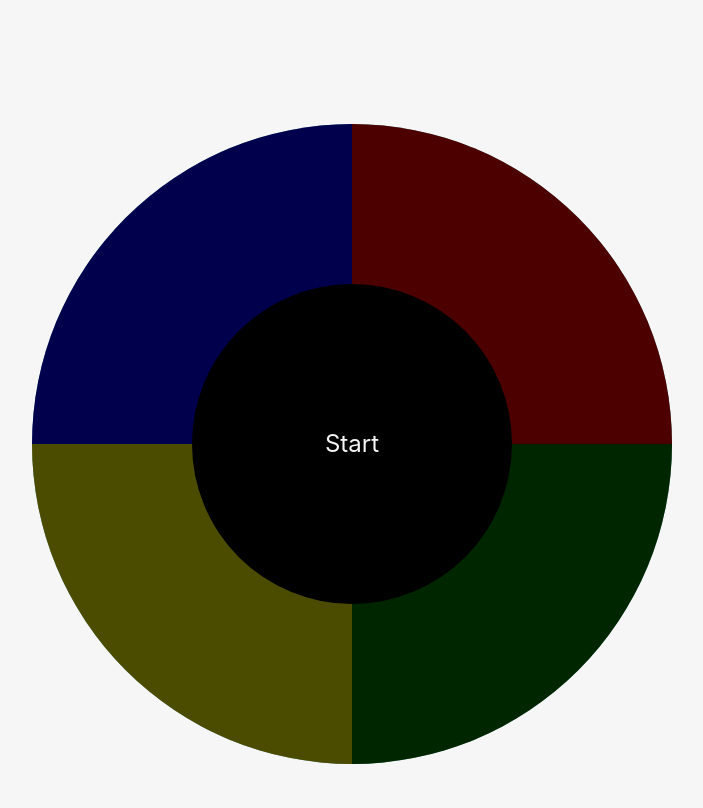
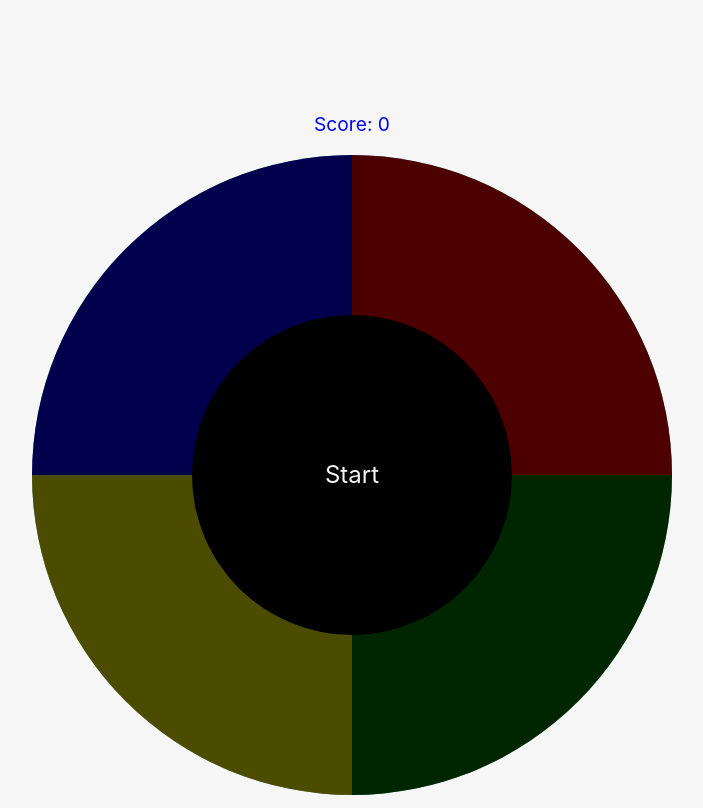
Before and after one commit to loloof64/color-sequence-memory, a React (Vite) app: page / in a window 1280 px wide. Shown: the whole page, without its empty margins (296-999 px from the left). Built offline with nearby package versions, Linux system fonts and the light colour scheme.

Commit message:
feat: add score display

```diff
--- a/src/App.tsx
+++ b/src/App.tsx
@@ -1,10 +1,10 @@
 import "./App.css";
-import GameDevice from "./components/game-device/GameDevice";
+import GameZone from "./components/game-zone/GameZone";
 
 function App() {
   return (
     <main className="container">
-      <GameDevice />
+      <GameZone />
     </main>
   );
 }
--- a/src/components/game-device/GameDevice.css
+++ b/src/components/game-zone/GameZone.css
@@ -1,3 +1,10 @@
+.gameZone {
+  display: flex;
+  flex-direction: column;
+  justify-content: space-evenly;
+  align-items: center;
+}
+
 .gameDevice {
   position: relative;
   display: grid;
@@ -9,3 +16,8 @@
   height: 80vmin;
   border-radius: 50%;
 }
+
+.score {
+  color: blue;
+  font-size: larger;
+}
--- a/src/components/game-device/GameDevice.tsx
+++ b/src/components/game-zone/GameZone.tsx
@@ -1,6 +1,6 @@
 import { useState } from "react";
 import beep from "../../core/beep";
-import "./GameDevice.css";
+import "./GameZone.css";
 import MiddleButton from "./MiddleButton";
 import SoundButton, { ButtonColor } from "./SoundButton";
 import { sleepForTimeMs } from "../../core/utils";
@@ -12,7 +12,7 @@ const GAME_LOST_DURATION_MS = 800;
 const SEQUENCE_GAP_MS = 50;
 const NEXT_SEQUENCE_GAP_MS = 100;
 
-function GameDevice() {
+function GameZone() {
   const [activeSound, setActiveSound] = useState<ButtonColor | null>(null);
   const [isInteractive, setIsInteractive] = useState(false);
   const [isInProgress, setIsInProgress] = useState(false);
@@ -83,7 +83,11 @@ function GameDevice() {
     await addColorToSequence();
   };
 
+  const score = sequence.length > 0 ? sequence.length - 1 : 0;
+
   return (
+    <div className="gameZone">
+      <p className="score">Score: {score}</p>
       <div className="gameDevice">
         <SoundButton
           color={ButtonColor.blue}
@@ -115,7 +119,8 @@ function GameDevice() {
         />
         <MiddleButton startGame={handleStartGame} />
       </div>
+    </div>
   );
 }
 
-export default GameDevice;
+export default GameZone;
```
Also changed, not shown: src/components/game-zone/MiddleButton.css (renamed from src/components/game-device/MiddleButton.css), src/components/game-zone/MiddleButton.tsx (renamed from src/components/game-device/MiddleButton.tsx), src/components/game-zone/SoundButton.css (renamed from src/components/game-device/SoundButton.css), src/components/game-zone/SoundButton.tsx (renamed from src/components/game-device/SoundButton.tsx). Lines whose indentation alone changed are shown as unchanged.
